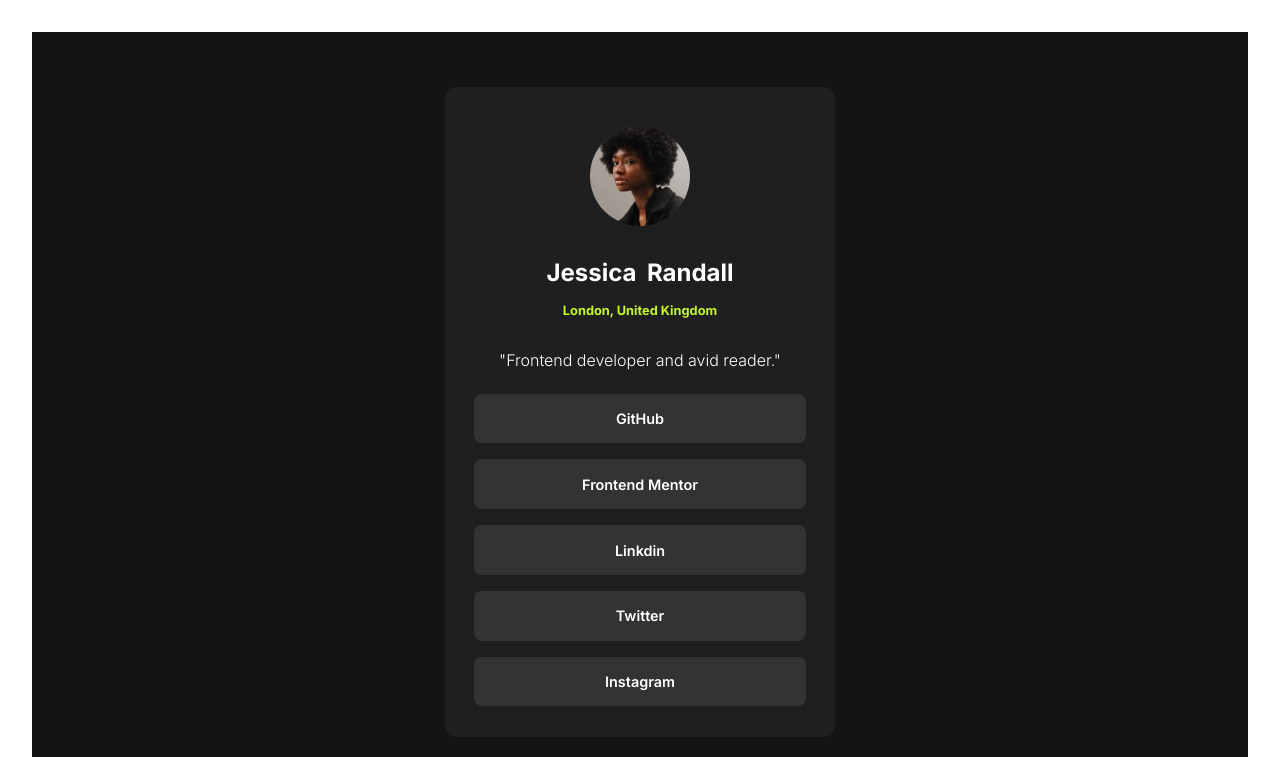
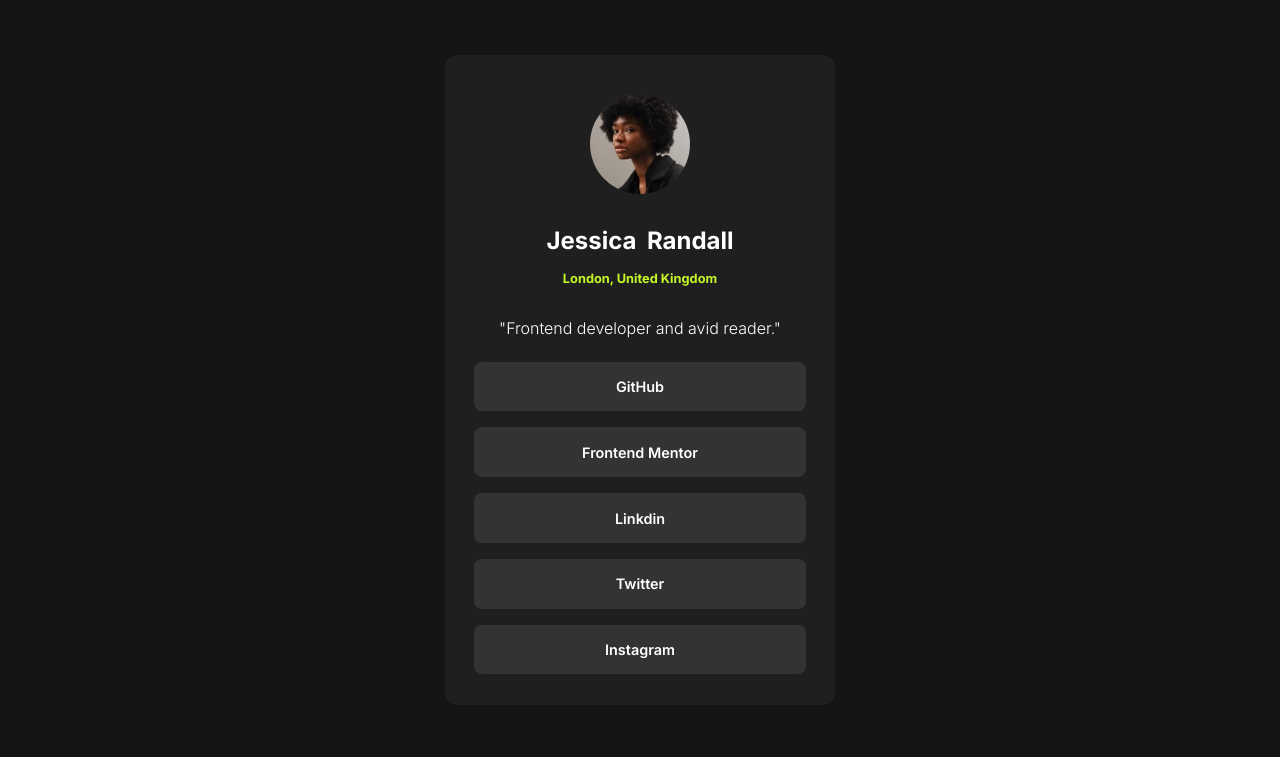
Before and after one commit to Mudassir-Coder/Social-Links, a plain HTML site: page index.html in a window 1280 px wide. Shown: the top 757 px of the page. Drawn offline with Linux system fonts and the light colour scheme.

Commit message:
Small changes

```diff
--- a/style.css
+++ b/style.css
@@ -23,9 +23,8 @@
 
 main{
   height: 95vh;
-  width: 95vw;
   background: var(--Grey-900);
-  margin: 2rem auto;
+  margin: 0rem auto;
   display: flex;
   align-items: center;
   justify-content: center;
```
Also changed, not shown: index.html (+0 -2 lines).
